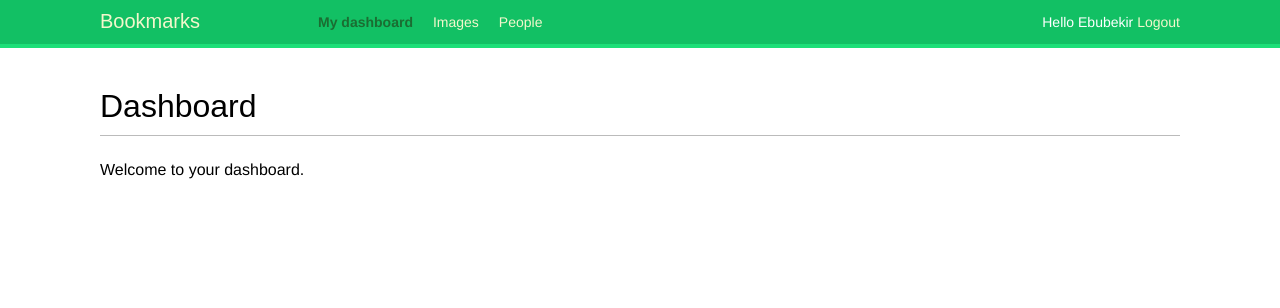
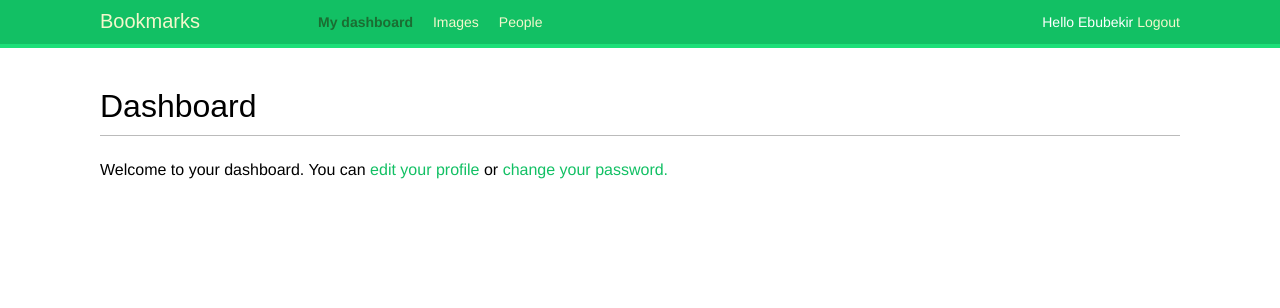
Before and after one commit to ebubekir/social-website-django, a Django app: page /account/ in a window 1280 px wide. Shown: the top 308 px of the page. Run offline with Django 3.2, Linux system fonts and the light colour scheme; a user stored in the database is signed in; some web fonts are replaced.

Commit message:
Edit profile

```diff
--- a/account/templates/account/dashboard.html
+++ b/account/templates/account/dashboard.html
@@ -4,5 +4,9 @@
 
 {% block content %}
     <h1>Dashboard</h1>
-    <p>Welcome to your dashboard.</p>
+    <p>Welcome to your dashboard.
+        You can    <a href="{% url "edit"%}">edit your profile</a>  or
+        <a href="{% url "password_change" %}">change your password.</a>
+    </p>
+
 {% endblock content %}
--- a/account/urls.py
+++ b/account/urls.py
@@ -15,5 +15,6 @@ urlpatterns = [
     path("password_reset/done/", auth_views.PasswordResetDoneView.as_view(), name="password_reset_done"),
     path("reset/<uidb64>/<token>/", auth_views.PasswordResetConfirmView.as_view(), name="password_reset_confirm"),
     path("reset/done", auth_views.PasswordResetCompleteView.as_view(), name="password_reset_complete"),
+    path("edit/",views.edit, name="edit"),
     path('', views.dashboard, name="dashboard"),
 ]
--- a/account/views.py
+++ b/account/views.py
@@ -2,7 +2,8 @@ from django.http import HttpResponse
 from django.shortcuts import render
 from django.contrib.auth import authenticate, login
 from django.contrib.auth.decorators import login_required
-from .forms import LoginForm, UserRegistrationForm
+from .forms import LoginForm, UserRegistrationForm, UserEditForm, ProfileEditForm
+from .models import Profile
 # Create your views here.
 
 # def user_login(request):
@@ -37,7 +38,21 @@ def register(request):
             new_user.set_password(user_form.cleaned_data['password'])
             # Save the user object
             new_user.save()
+            Profile.objects.create(user = new_user)
             return render(request, 'account/register_done.html', {'new_user': new_user})
     else:
         user_form = UserRegistrationForm()
     return render(request, 'account/register.html', {'user_form': user_form})
+
+@login_required
+def edit(request):
+    if request.method == "POST":
+        user_form = UserEditForm(instance=request.user, data=request.POST)
+        profile_form = ProfileEditForm(instance=request.user.profile, data = request.POST, files= request.FILES)
+        if user_form.is_valid() and profile_form.is_valid():
+            user_form.save()
+            profile_form.save()
+    else:
+        user_form = UserEditForm(instance=request.user)
+        profile_form = ProfileEditForm(instance=request.user.profile)
+    return render(request, 'account/edit.html',{'user_form':user_form, 'profile_form':profile_form})
```
Also changed, not shown: account/forms.py (+11 -1 lines), account/templates/account/edit.html (added, +16 -0 lines), db.sqlite3.
